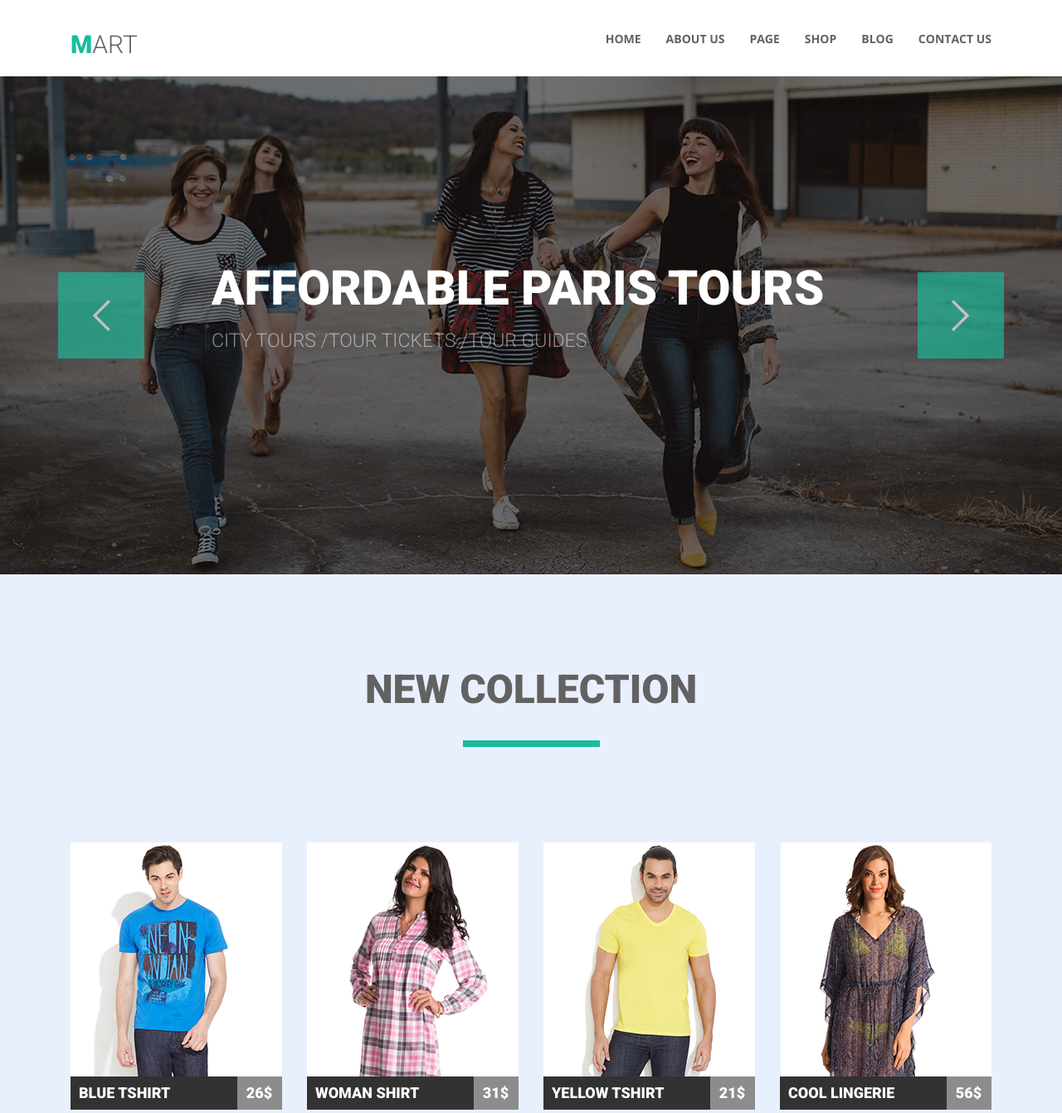
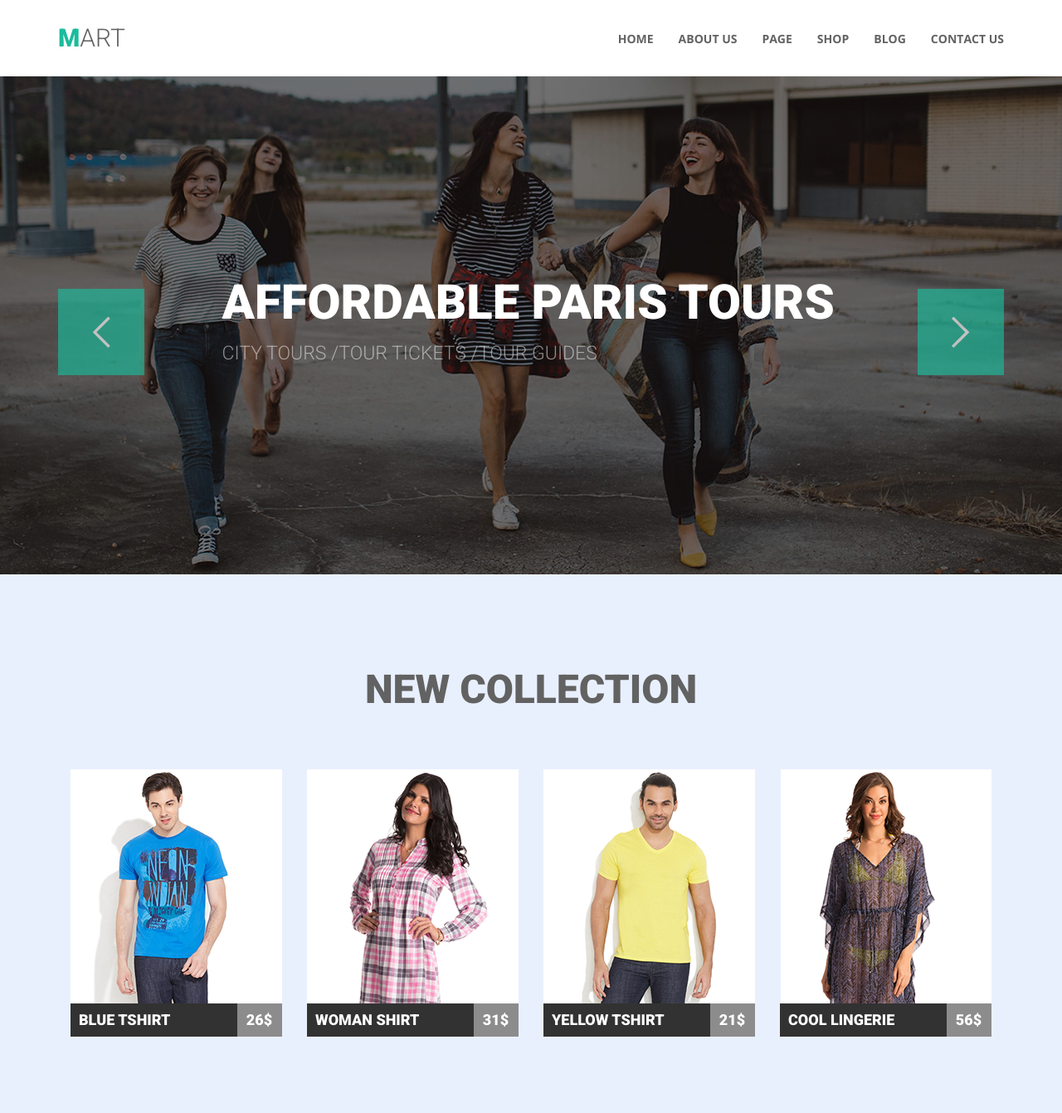
Before and after one commit to KovalSergej/module-05, a plain HTML site: page index.html in a window 1280 px wide. Shown: the top 1341 px of the page at 83% size. Drawn offline with nearby package versions, Linux system fonts and the light colour scheme.

Commit message:
5-th module, first fixes from Julia

```diff
--- a/css/style.css
+++ b/css/style.css
@@ -20,6 +20,7 @@ body {
 }
 
 .main-navigation {
+    position: relative;
     height: 92px;
 }
 
@@ -36,6 +37,10 @@ body {
 }
 
 .logo {
+    position: absolute;
+    top: 50%;
+    left: 0;
+    transform: translate(0, -50%);
     text-decoration: none;
     font-family: 'Roboto', sans-serif;
     font-weight: 300;
@@ -44,7 +49,6 @@ body {
     color: #626262;
     float: left;
     text-transform: uppercase;
-    margin: 38px 15px 32px 15px;
 }
 
 .logo::first-letter {
@@ -53,6 +57,10 @@ body {
 }
 
 .site-navigation {
+    position: absolute;
+    top: 50%;
+    right: 0;
+    transform: translate(0, -50%);
     font-weight: 700;
     font-size: 14px;
     line-height: 17px;
@@ -60,8 +68,7 @@ body {
     font-size: 14px;
     list-style: none;
     float: right;
-    padding: 0px;
-    margin: 38px 15px 32px 15px;
+    padding-left: 0px;
 }
 
 .site-navigation a {
@@ -121,20 +128,32 @@ body {
 
 .slider-content {
     position: absolute;
-    top: 220px;
+    top: 50%;
+    left: 50%;
+    transform: translate(-50%, -50%);
     height: 120px;
-    width: 1140px;
-    padding: 0 15px;
+    padding: 0px;
+}
+
+.slider-title {
+    position: relative;
+    content: '';
+    width: 745px;
+    height: 110px;
+    top: 50%;
+    left: 50%;
+    transform: translate(-50%, -50%);
+
 }
 
 .slider-title h6 {
     position: absolute;
     text-transform: uppercase;
     color: rgb(255, 255, 255);
-    height: 100px;
-    width: 770px;
-    top: 0;
-    left: 185px;
+    width: 745px;
+    top: -8px;
+    left: 50%;
+    transform: translate(-50%);
     margin: 0;
     font-family: 'Roboto', sans-serif;
     font-weight: 900;
@@ -187,8 +206,6 @@ body {
     text-transform: uppercase;
     position: absolute;
     bottom: 15px;
-    left: 185px;
-    width: 465px;
     height: 20px;
     margin: 0px 0px;
     padding: 0px 0px;
@@ -224,13 +241,6 @@ body {
     opacity: .5;
 }
 
-.all-posts {
-    margin: 0px auto;
-    margin: 0px auto 0px auto;
-    padding: 0px 0px;
-    width: 1140px;
-}
-
 .section-title h1{
     text-transform: uppercase;
     font-family: 'Roboto', sans-serif;
@@ -254,7 +264,6 @@ body {
     padding: 0px;
     list-style: none;
     margin: 0 auto;
-    width: 1140px;
 }
 
 .all-posts-list-item {
@@ -263,6 +272,7 @@ body {
     z-index: 0;
     float: left;
     margin: 35px 15px 0px 15px;
+    width: 255px;
 }
 
 .all-posts-list-item + .all-posts-list-item {
@@ -298,6 +308,8 @@ body {
 .product-name {
     float: left;
     color: white;
+    text-decoration: none;
+    width: 190px;
 }
 
 .product-price {
@@ -335,6 +347,11 @@ body {
     opacity: 0;
     z-index: 2;
 }
+
+.all-posts-list-item:hover .posts-img-hover-menu {
+    opacity: 1;
+}
+
 
 .heart {
     width: 50px;
@@ -419,10 +436,6 @@ body {
     background-position-y: 50%;
 }
 
-.all-posts-list-item:hover .posts-img-hover-menu {
-    opacity: 1;
-}
-
 .footer {
     font-family: 'Open Sans', sans-serif;
     font-weight: 400;
--- a/index.html
+++ b/index.html
@@ -12,7 +12,7 @@
     <body>
         <div id="wrapper">
             <header id="header">
-                <nav class="main-navigation container clearfix">
+                <nav class="main-navigation container">
                     <a class="logo" href="#">
                         Mart
                     </a>
@@ -43,17 +43,12 @@
 
             <main id="main">
                 <section class="slider">
-                    <div class="container">
-                        <div class="slider-content">
+                        <div class="slider-content container">
 
                             <button class="left-arrow"></button>
 
                             <div class="slider-title">
                                 <h6>Affordable paris tours</h6>
-                            </div>
-
-                            <button class="right-arrow"></button>
-
                                 <ul class="slider-nav">
                                     <li class="slider-title-links">
                                         <a class="slider-links" href="#">City tours</a>
@@ -66,10 +61,14 @@
                                     </li>
                                 </ul>
                             </div>
+
+                            <button class="right-arrow"></button>
+
+
                         </div>
                 </section>
-                <section class="all-posts">
-                    <div class="section-title clearfix">
+                <section class="container">
+                    <div class="section-title">
                         <h1>New collection</h1>
                     </div>
                     <ul class="all-posts-list clearfix">
@@ -86,7 +85,7 @@
 
                             <img src="img/new-collection/1.png" alt="cool-image" class="post-img" width="255" height="283">
                             <div class="product-description clearfix">
-                                <div class="product-name">Blue Tshirt</div>
+                                <a class="product-name" href="#">Blue Tshirt</a>
                                 <div class="product-price">26$</div>
                             </div>
                         </li>
@@ -103,7 +102,7 @@
 
                             <img src="img/new-collection/2.png" alt="cool-image" class="post-img" width="255" height="283">
                             <div class="product-description clearfix">
-                                <div class="product-name">Woman shirt</div>
+                                <a class="product-name" href="#">Woman shirt</a>
                                 <div class="product-price">31$</div>
                             </div>
                         </li>
@@ -120,7 +119,7 @@
 
                             <img src="img/new-collection/3.png" alt="cool-image" class="post-img" width="255" height="283">
                             <div class="product-description clearfix">
-                                <div class="product-name">Yellow Tshirt</div>
+                                <a class="product-name" href="#">Yellow Tshirt</a>
                                 <div class="product-price">21$</div>
                             </div>
                         </li>
@@ -137,7 +136,7 @@
 
                             <img src="img/new-collection/4.png" alt="cool-image" class="post-img" width="255" height="283">
                             <div class="product-description clearfix">
-                                <div class="product-name">Cool lingerie</div>
+                                <a class="product-name" href="#">Cool lingerie</a>
                                 <div class="product-price">56$</div>
                             </div>
                         </li>
```
Lines whose indentation alone changed are shown as unchanged.
